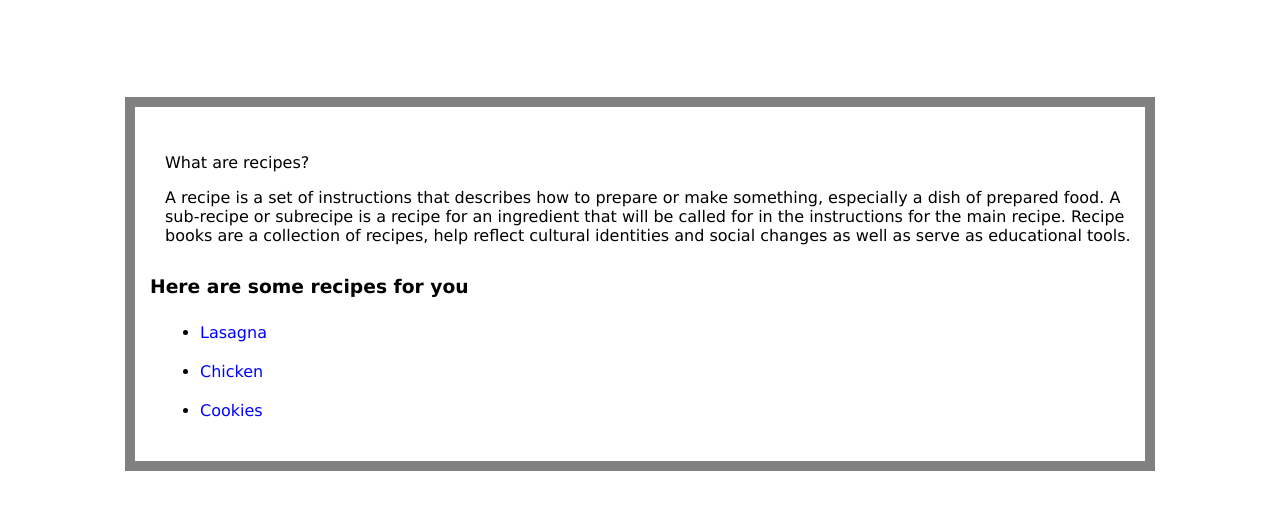
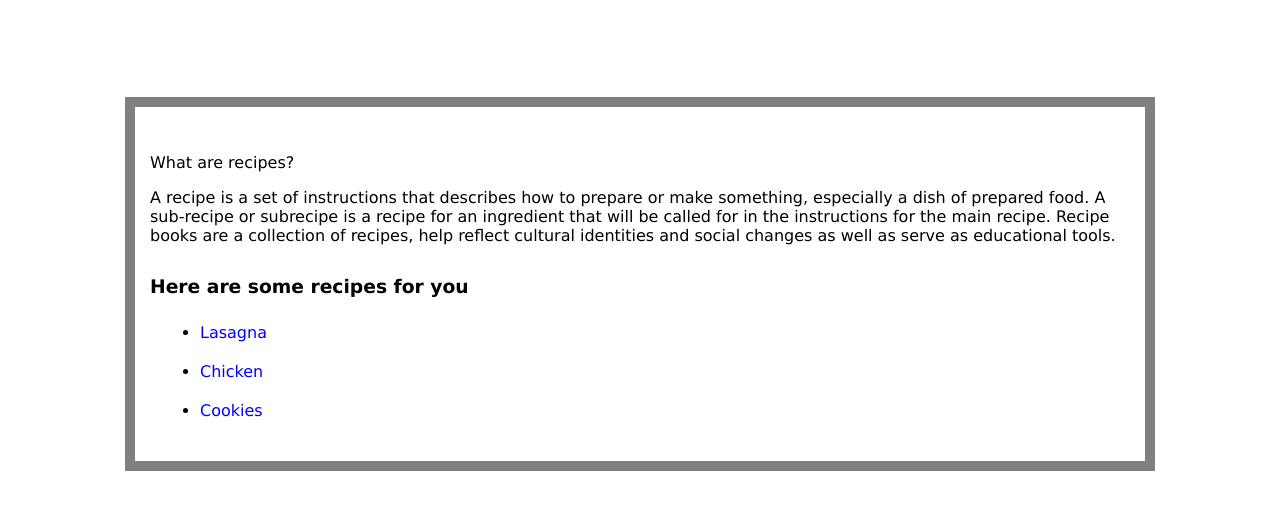
Before and after one commit to xudin7/odin-recipes, a plain HTML site: page index.html in a window 1280 px wide. Shown: the part 124-634 px from the top of the page. Drawn offline with Linux system fonts and the light colour scheme.

Commit message:
Minor changes

```diff
--- a/style.css
+++ b/style.css
@@ -17,7 +17,9 @@ body {
 .para {
   width: 980px;
   margin: 0 auto;
-  padding: 15px;
+  padding-top: 15px;
+  padding-bottom: 15px;
+  padding-right: 15px;
   border: 1px transparent gray;
 }
 
```
Also changed, not shown: recipes/lasagna.html (+4 -0 lines), index.html (line endings or trailing spaces).
